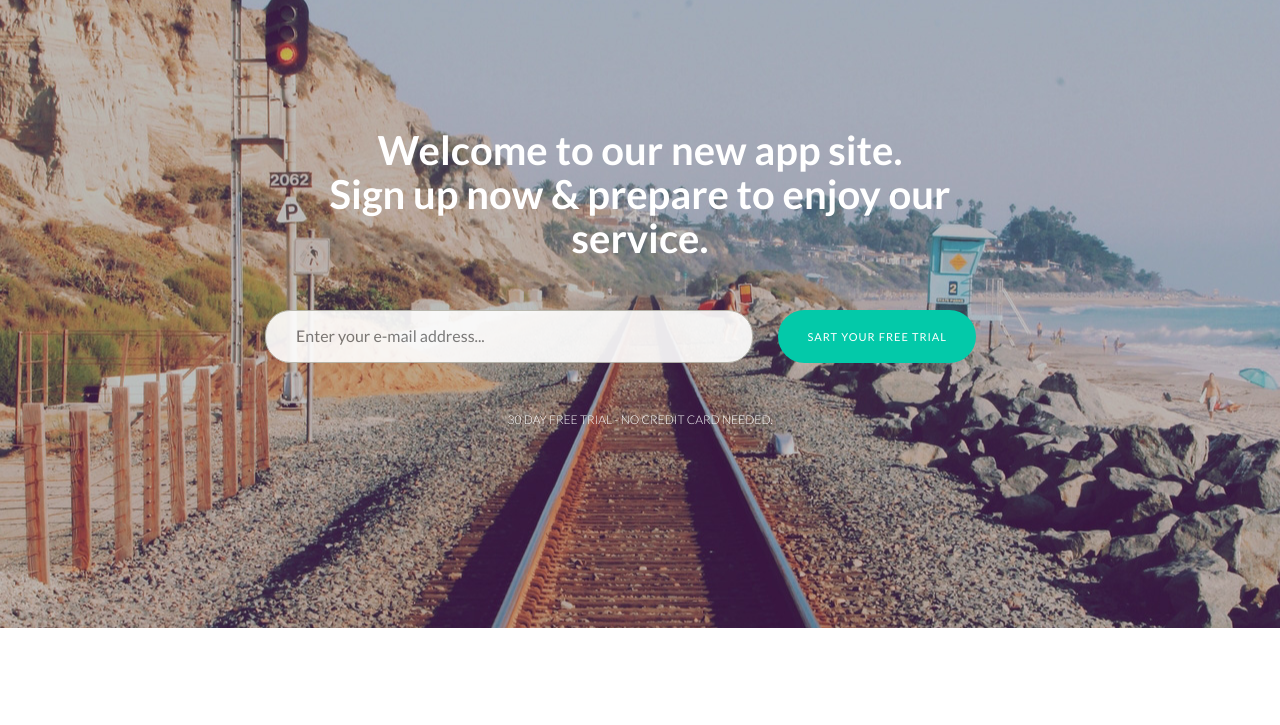
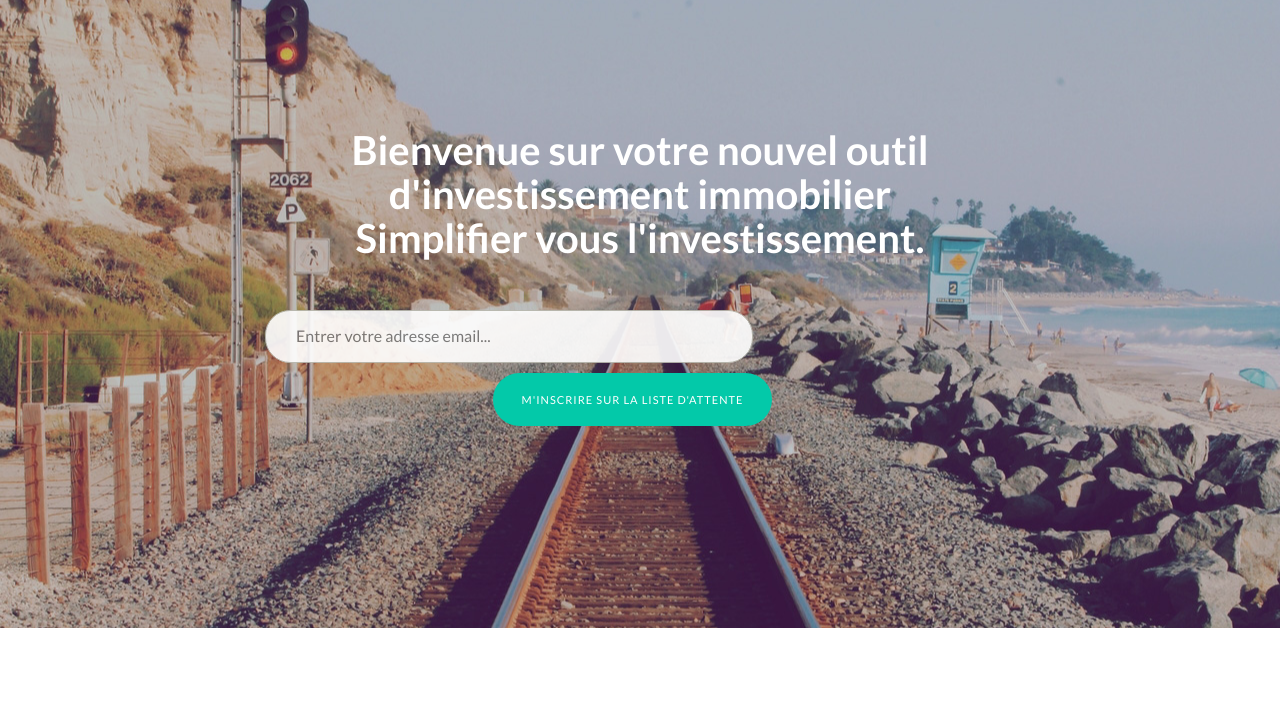
Before and after one commit to fstn/renta.guide, a plain HTML site: page index.html in a window 1280 px wide. Shown: the part 72-797 px from the top of the page. Drawn offline with Linux system fonts and the light colour scheme; files whose address does not match are found by name.

Commit message:
Initial commit

```diff
--- a/index.html
+++ b/index.html
@@ -34,7 +34,7 @@
 <body>
 
   <div id="h">
-    <div class="logo">SumoLanding</div>
+    <div class="logo">Renta Guide</div>
     <div class="social hidden-xs">
       <a href="#"><i class="ion-social-twitter"></i></a>
       <a href="#"><i class="ion-social-instagram"></i></a>
@@ -43,15 +43,14 @@
     <div class="container">
       <div class="row">
         <div class="col-md-8 col-md-offset-2 centered">
-          <h1>Welcome to our new app site.<br/>Sign up now & prepare to enjoy our service.</h1>
+          <h1>Bienvenue sur votre nouvel outil d'investissement immobilier<br/>Simplifier vous l'investissement.</h1>
           <div class="mtb">
             <form role="form" action="register.php" method="post" enctype="plain">
-              <input type="email" name="email" class="subscribe-input" placeholder="Enter your e-mail address..." required>
-              <button class='btn btn-conf btn-green' type="submit">Sart your free trial</button>
+              <input type="email" name="email" class="subscribe-input" placeholder="Entrer votre adresse email..." required>
+              <button class='btn btn-conf btn-green' type="submit">M'inscrire sur la liste d'attente</button>
             </form>
           </div>
           <!--/mt-->
-          <h6>30 DAY FREE TRIAL - NO CREDIT CARD NEEDED.</h6>
         </div>
       </div>
       <!--/row-->
```
Also changed, not shown: .well-known/pki-validation/E9488E350E9072E88B8C3E46DAFAEDDE.txt (added), .well-known/pki-validation/public/E9488E350E9072E88B8C3E46DAFAEDDE.txt (added), logo-transparent.svg (added), logo-with-background.svg (added).
